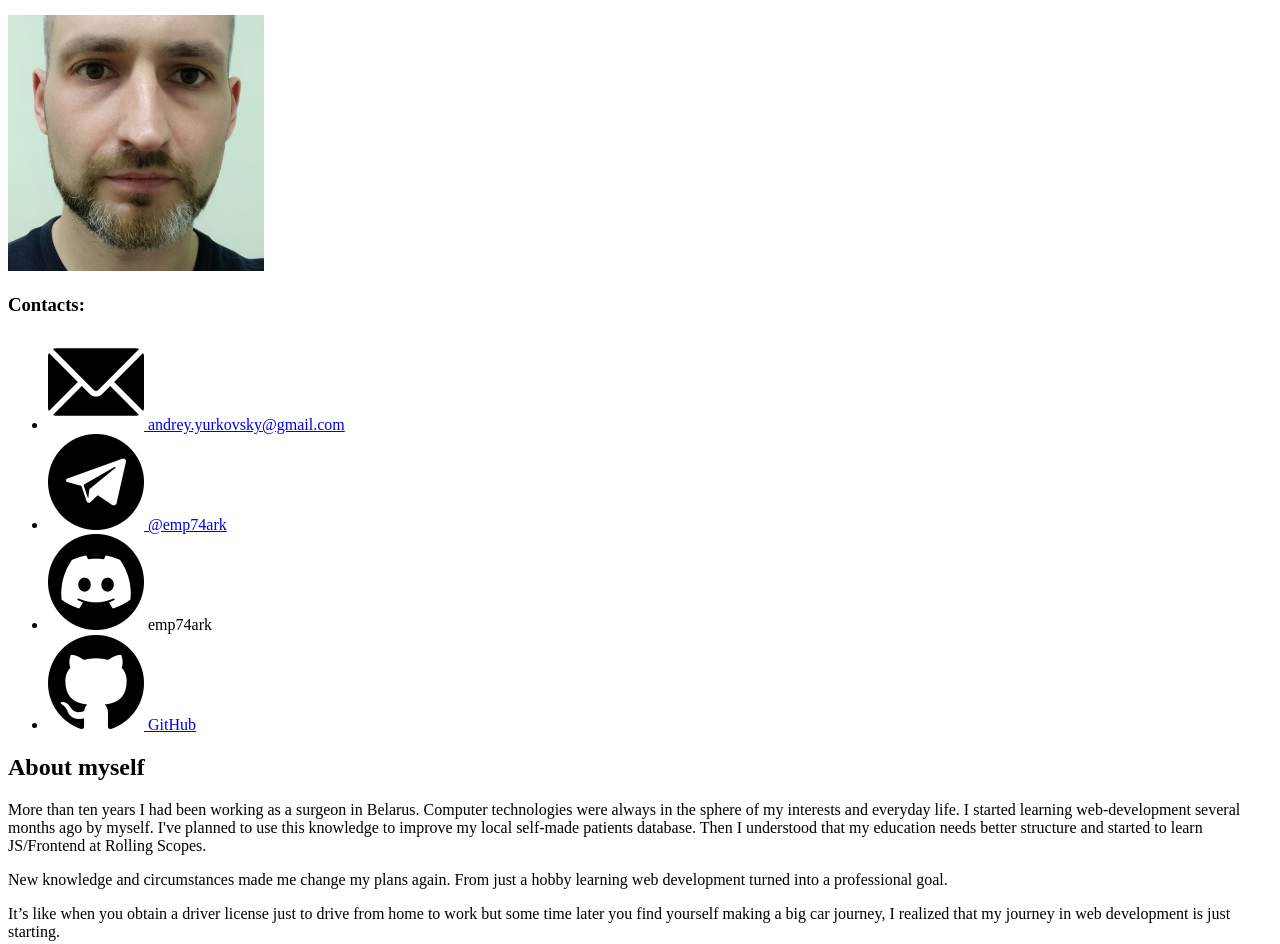
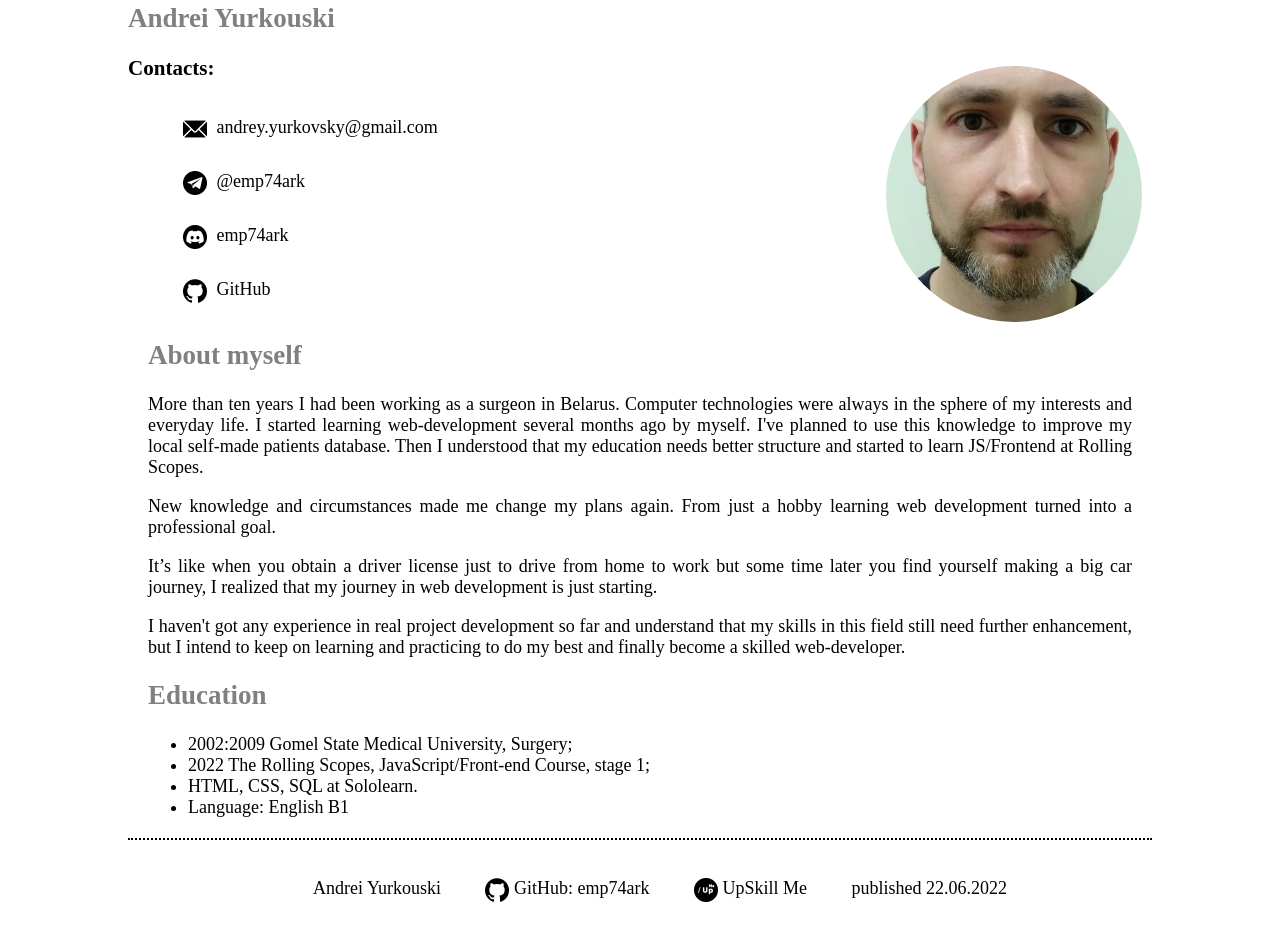
Before and after one commit to emp74ark/rsschool-cv, a plain HTML site: page index.html in a window 1280 px wide. Shown: the part 112-1056 px from the top of the page. Drawn offline with Linux system fonts and the light colour scheme.

Commit message:
fix: css path

```diff
--- a/index.html
+++ b/index.html
@@ -5,7 +5,7 @@
   <meta http-equiv="X-UA-Compatible" content="IE=edge">
   <meta name="viewport" content="width=device-width, initial-scale=1.0">
   <title>CV. HTML, CSS &amp Git Basics</title>
-  <link rel="stylesheet" href="style.css">
+  <link rel="stylesheet" href="styles.css">
 </head>
 
 <body>
--- a/styles.css
+++ b/styles.css
@@ -53,6 +53,6 @@ footer li {
   padding: 20px;
 }
 footer img {
-  width: 48px;
+  width: 24px;
   vertical-align: middle;
 }
```
